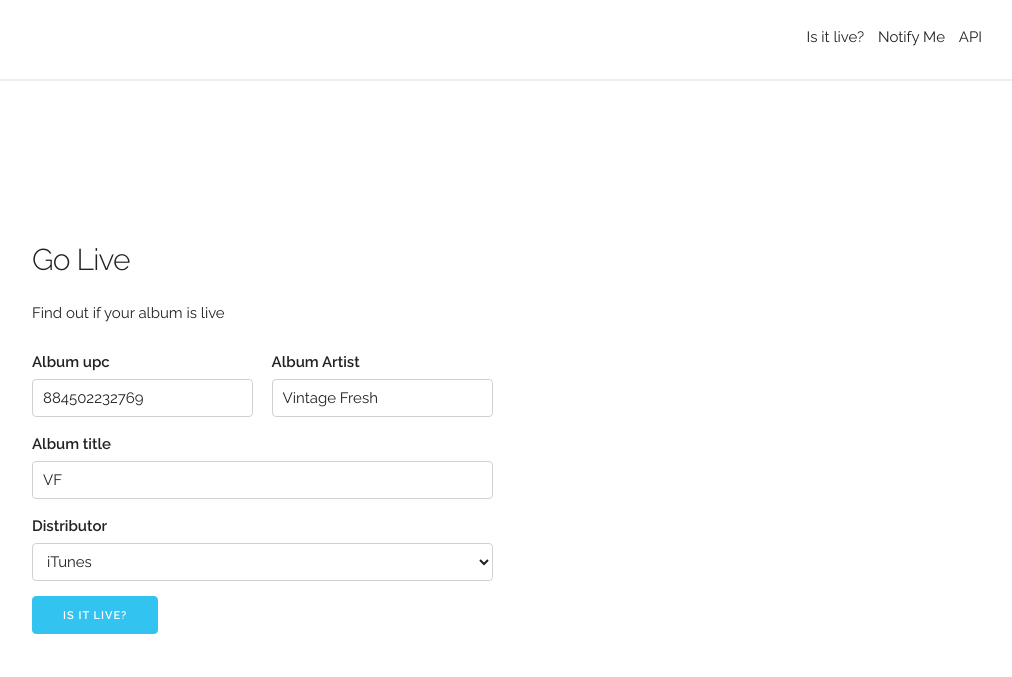
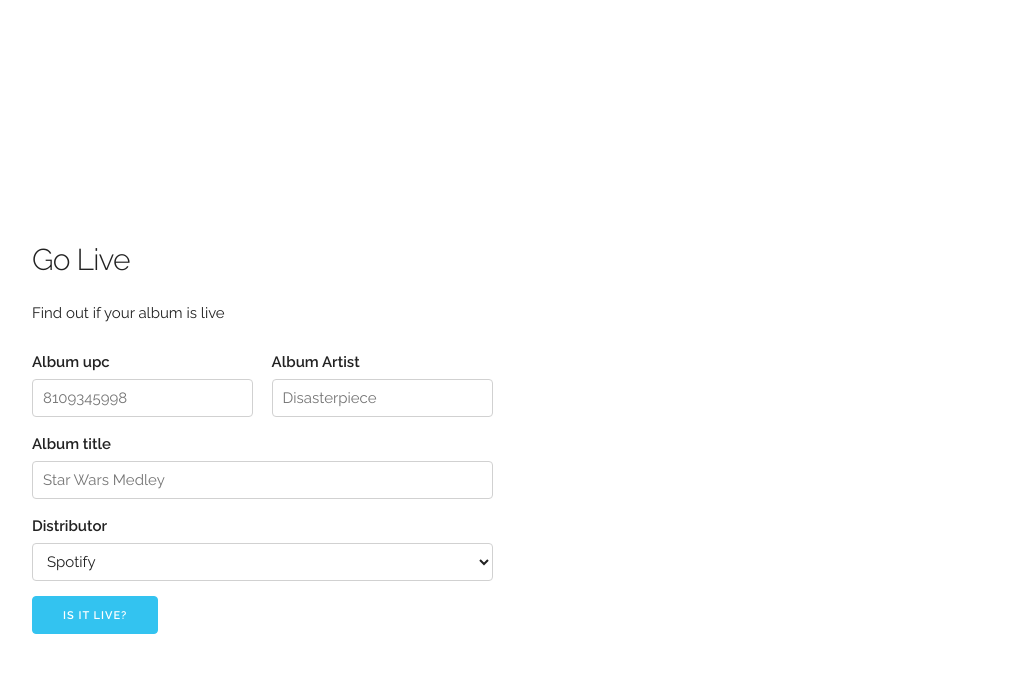
Before and after one commit to ammoses89/go-live, a website: page static/index.html in a window 1280 px wide. Shown: the whole page, without its empty margins (128-1140 px from the left). Drawn offline with nearby package versions, Linux system fonts and the light colour scheme; some packages are replaced by stand-ins of ours.

```diff
--- a/app.yaml
+++ b/app.yaml
@@ -13,3 +13,5 @@
   version: "2.6"
 - name: markupsafe
   version: "0.15"
+- name: ssl
+  version: latest
--- a/requirements.txt
+++ b/requirements.txt
@@ -1,5 +1,5 @@
 flask
-requests
+requests==2.1.0
 ujson
 pymongo
 nose
--- a/static/index.html
+++ b/static/index.html
@@ -30,7 +30,8 @@
 </head>
 <body ng-app="goLive">
 
-  <nav class="navbar">
+  <div class="container">
+<!--     <nav class="navbar">
       <div class="container">
         <ul class="nav-list">
           <li>
@@ -45,6 +46,7 @@
         </ul>
       </div>
     </nav>
+ -->  </div>
 
   <!-- Primary Page Layout
   –––––––––––––––––––––––––––––––––––––––––––––––––– -->
--- a/static/js/controllers/home.js
+++ b/static/js/controllers/home.js
@@ -2,10 +2,10 @@
     .controller('HomeController', ['$scope', '$location', 'LiveService', function($scope, $location, LiveService){
 
         $scope.album = {
-            'title': 'VF',
-            'upc': '884502232769',
-            'artist': 'Vintage Fresh',
-            'distributor': 'itunes'
+            'title': '',
+            'upc': '',
+            'artist': '',
+            'distributor': 'spotify'
         };
 
         $scope.checkStatus = function(album) {
--- a/static/templates/home.html
+++ b/static/templates/home.html
@@ -17,11 +17,11 @@
             </div>
             <div class="six columns">
               <label for="artist">Album Artist</label>
-              <input class="u-full-width" ng-model="album.artist" type="text" placeholder="Lord Huron" id="artist">
+              <input class="u-full-width" ng-model="album.artist" type="text" placeholder="Disasterpiece" id="artist">
             </div>
             <div class="twelve columns">
               <label for="title">Album title</label>
-              <input class="u-full-width" ng-model="album.title" type="text" placeholder="Lonesome Dreams" id="title">
+              <input class="u-full-width" ng-model="album.title" type="text" placeholder="Star Wars Medley" id="title">
             </div>
             <div class="twelve columns">
               <label for="distributor">Distributor</label>
```
Also changed, not shown: 1 other file. Lines whose indentation alone changed are shown as unchanged.
